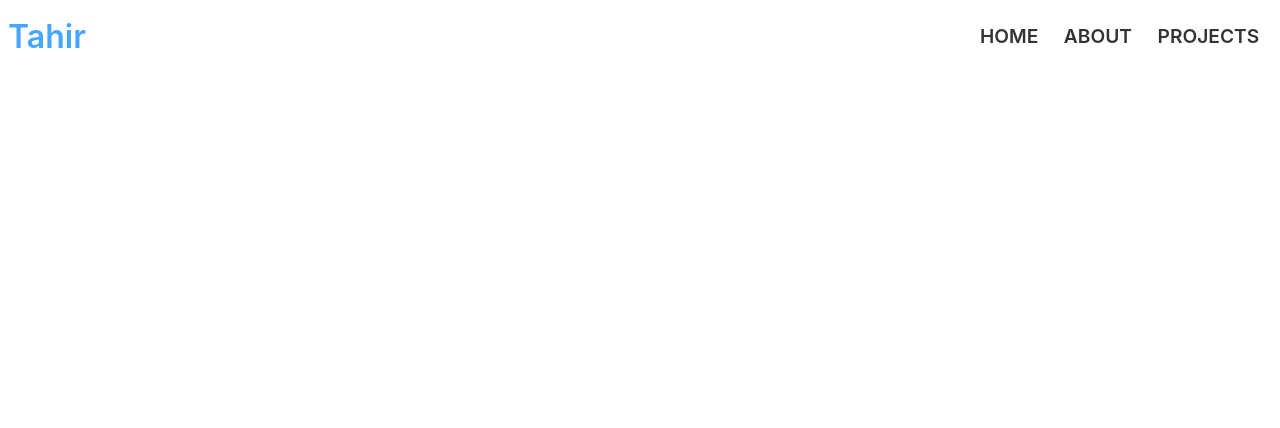
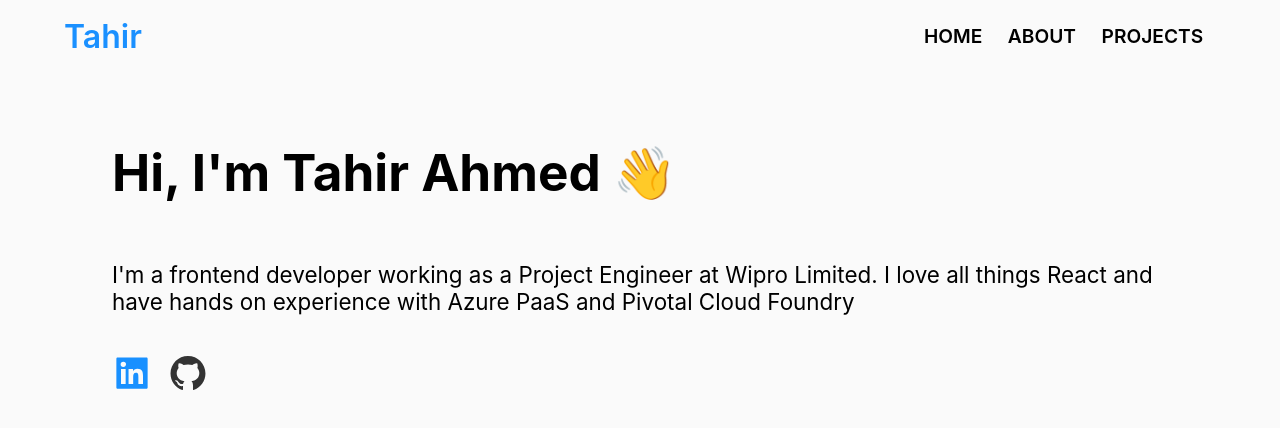
Before and after one commit to ttahm3d/tahirahmedt.com, a Next.js app: page / in a window 1280 px wide. Shown: the top 428 px of the page. Built offline with nearby package versions, Linux system fonts and the light colour scheme.

Commit message:
feat: added Hero section

```diff
--- a/components/Hero.tsx
+++ b/components/Hero.tsx
@@ -1,9 +1,42 @@
 import React from "react";
+import Image from "next/image";
+import Link from "next/link";
+import { AiFillLinkedin, AiFillGithub } from "react-icons/ai";
+import styles from "../styles/Hero.module.scss";
+
+const LinkContainer = ({ title, icon, link }) => {
+  return (
+    <div title={title}>
+      <a href={link}>{icon}</a>
+    </div>
+  );
+};
 
 const Hero = () => {
   return (
-    <main>
-      <h1>Hey, I'm Tahir Ahmed</h1>
+    <main className="main-container">
+      <div className={styles.hero_container}>
+        <h1>Hi, I'm Tahir Ahmed 👋</h1>
+        <p>
+          I'm a frontend developer working as a Project Engineer at Wipro
+          Limited. I love all things React and have hands on experience with
+          Azure PaaS and Pivotal Cloud Foundry
+        </p>
+        <div className={styles.link_container}>
+          <LinkContainer
+            title="LinkedIn"
+            link="https://www.linkedin.com/in/tahirahmedt/"
+            icon={<AiFillLinkedin fill="#1890ff" />}
+          />
+          <LinkContainer
+            title="GitHub"
+            link="https://github.com/ttahm3d/"
+            icon={<AiFillGithub fill="#333" />}
+          />
+        </div>
+      </div>
+
+      {/* <h1>Hey, I'm Tahir Ahmed</h1>
       <section>
         <p>
           I'm a software Engineer from India who loves to work with React and
@@ -37,7 +70,7 @@ const Hero = () => {
           still sometimes play Counter Strike 1.6, CS:GO, Dota2, Among US and
           Chess.
         </p>
-      </section>
+      </section> */}
     </main>
   );
 };
--- /dev/null
+++ b/components/TechStack.tsx
@@ -0,0 +1,7 @@
+export const TechStack = () => {
+  return (
+    <section>
+      <p>I </p>
+    </section>
+  );
+};
--- a/pages/about.tsx
+++ b/pages/about.tsx
@@ -1,6 +1,6 @@
 const About = () => {
   return (
-    <div>
+    <div className="main-container">
       <h1>/about</h1>
     </div>
   );
--- a/pages/index.tsx
+++ b/pages/index.tsx
@@ -1,5 +1,6 @@
 import Head from "next/head";
 import Hero from "../components/Hero";
+import { TechStack } from "../components/TechStack";
 
 export default function Home() {
   return (
@@ -9,7 +10,8 @@ export default function Home() {
         <meta name="description" content="Generated by create next app" />
         <link rel="icon" href="/favicon.ico" />
       </Head>
-      {/* <Hero /> */}
+      <Hero />
+      <TechStack />
     </div>
   );
 }
--- a/pages/projects.tsx
+++ b/pages/projects.tsx
@@ -1,6 +1,6 @@
 const Projects: React.FC = () => {
   return (
-    <main>
+    <main className="main-container">
       <h1>/projects</h1>
     </main>
   );
--- a/styles/Header.module.scss
+++ b/styles/Header.module.scss
@@ -3,12 +3,14 @@
 .header {
   padding: 0.5rem;
   position: fixed;
-  opacity: 0.8;
-  z-index: 999;
+  z-index: 2;
   width: 100%;
+  background-color: $greyishBlue;
 }
 
 .header__navbar {
+  width: 90vw;
+  margin: 0 auto;
   display: flex;
   justify-content: space-between;
   align-items: center;
@@ -41,11 +43,8 @@
   display: none;
 }
 
-// .header__links__container {
-//   transform: scale(1, 0);
-// }
-
 .header__links__list {
+  background-color: $greyishBlue;
   position: fixed;
   display: flex;
   flex-direction: column;
--- /dev/null
+++ b/styles/Hero.module.scss
@@ -0,0 +1,32 @@
+@import "./variables.scss";
+
+.hero_container {
+  display: flex;
+  flex-direction: column;
+  padding: 2rem 0;
+  width: 90%;
+  margin: 0 auto;
+
+  h1 {
+    font-size: 3.2rem;
+  }
+
+  p {
+    font-size: 1.4rem;
+  }
+}
+
+.link_container {
+  padding: 1rem 0;
+  display: flex;
+  gap: 1rem;
+  svg {
+    font-size: 2.5rem;
+  }
+}
+
+@media screen and (min-width: 50em) {
+  .hero_container {
+    padding: 3rem;
+  }
+}
--- a/styles/globals.scss
+++ b/styles/globals.scss
@@ -21,3 +21,9 @@ a {
   color: inherit;
   text-decoration: none;
 }
+
+.main-container {
+  background-color: $greyishBlue;
+  position: relative;
+  padding-top: 3.6875rem;
+}
```
Also changed, not shown: 1 other file (tests, documents, lock files or other folders).
